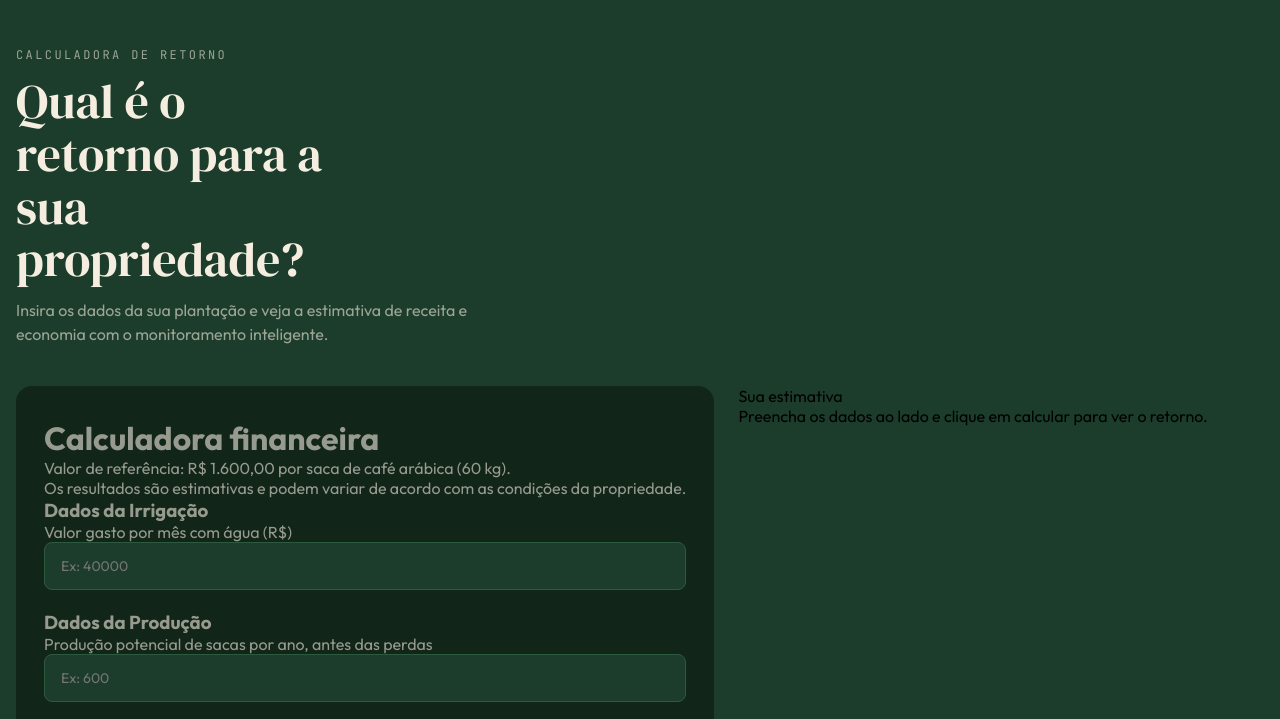
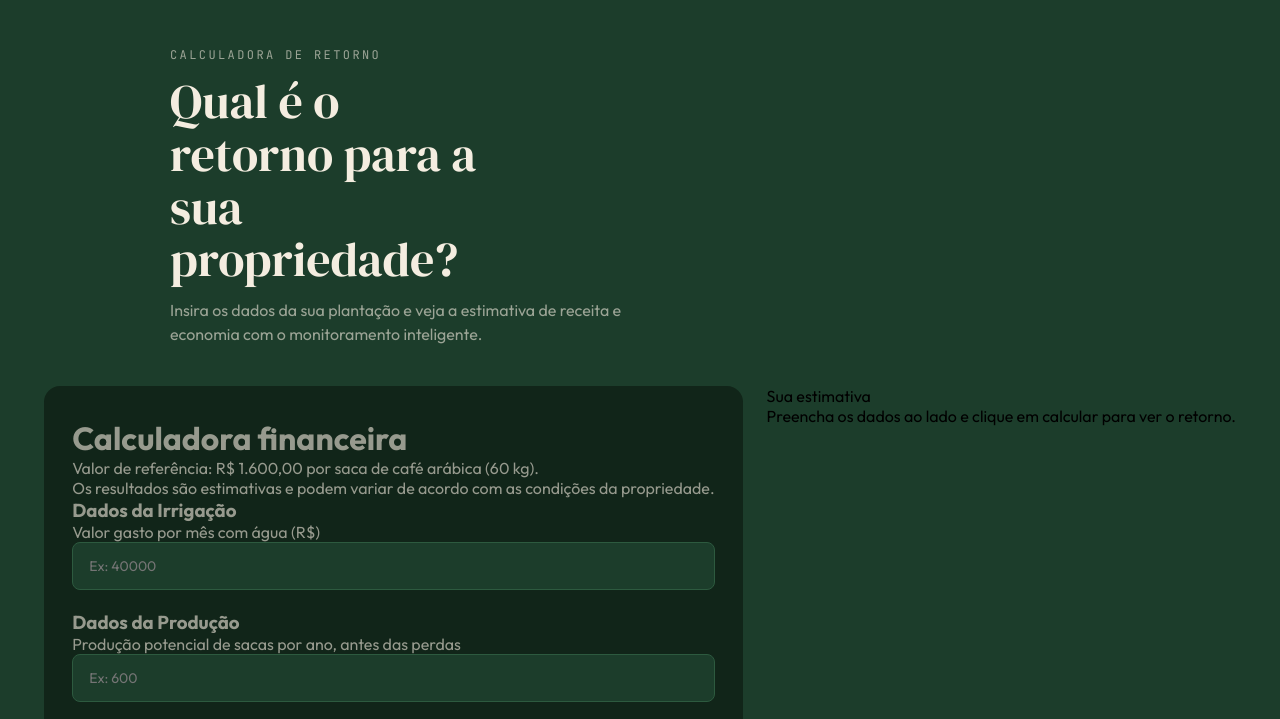
Before and after one commit to CoffeeTech-Sprint2/CoffeeTech_Sprint2, a website: page APIs/web-data-viz/public/calculadora.html in a window 1280 px wide. Shown: the part 59-778 px from the top of the page. Drawn offline with Linux system fonts and the light colour scheme.

Commit message:
css calculadora2

```diff
--- a/APIs/web-data-viz/public/css/calculadora.css
+++ b/APIs/web-data-viz/public/css/calculadora.css
@@ -7,6 +7,8 @@ body{
 
 .titulo-calculadora,
 .container-calculadora {
+    display: flex;
+    justify-content: center;
     width: 100%;
     /* max-width: 850px; */
     /* margin: 0 auto; */
@@ -21,7 +23,12 @@ body{
     gap: 12px;
     padding-top: 48px;
     padding-bottom: 40px;
+    padding-left: 170px;
 }
+
+/* .titulo-calculadora h2{
+    align-self: center;
+} */
 
 .titulo-calculadora p:first-child {
     font-family: "JetBrains Mono", monospace;
```
